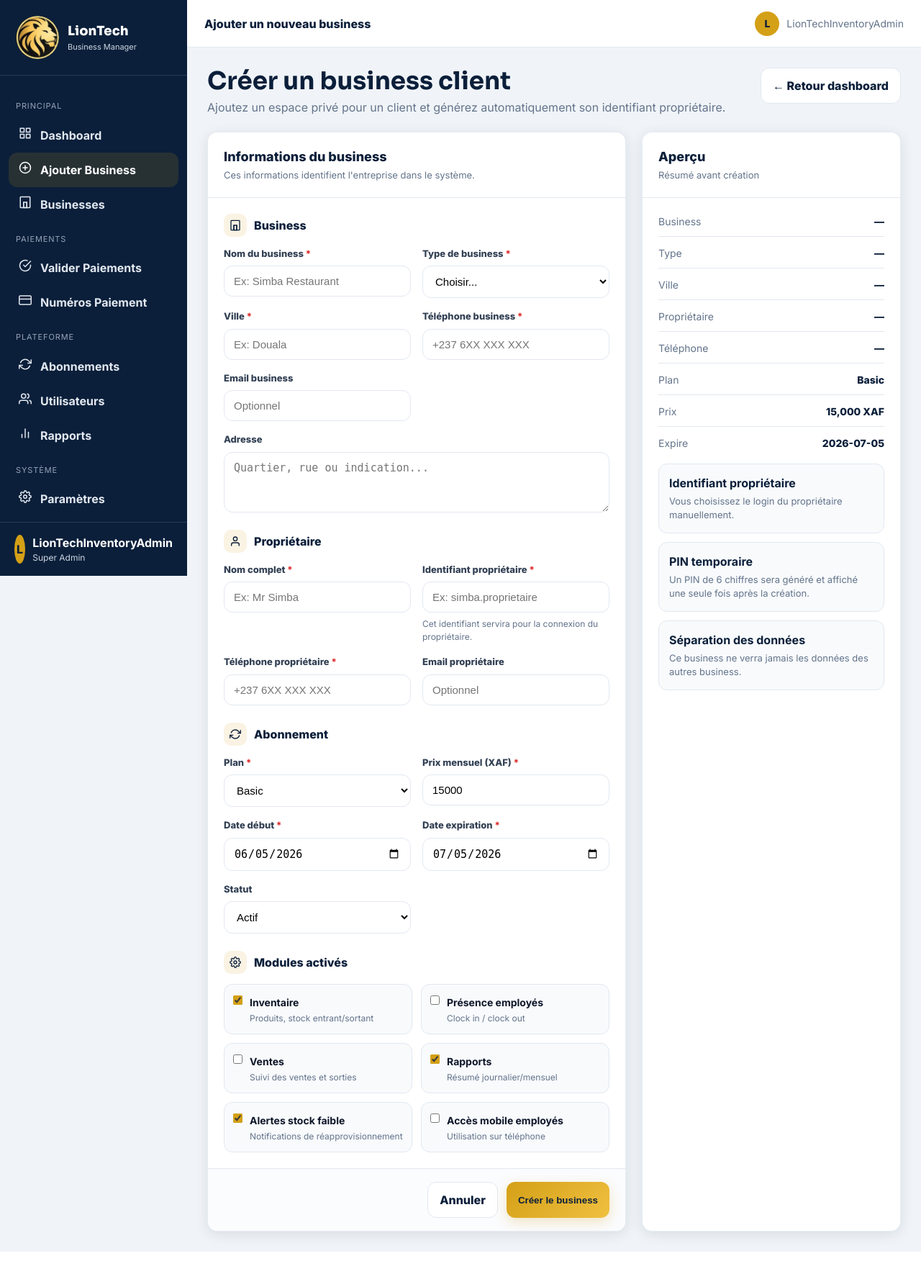
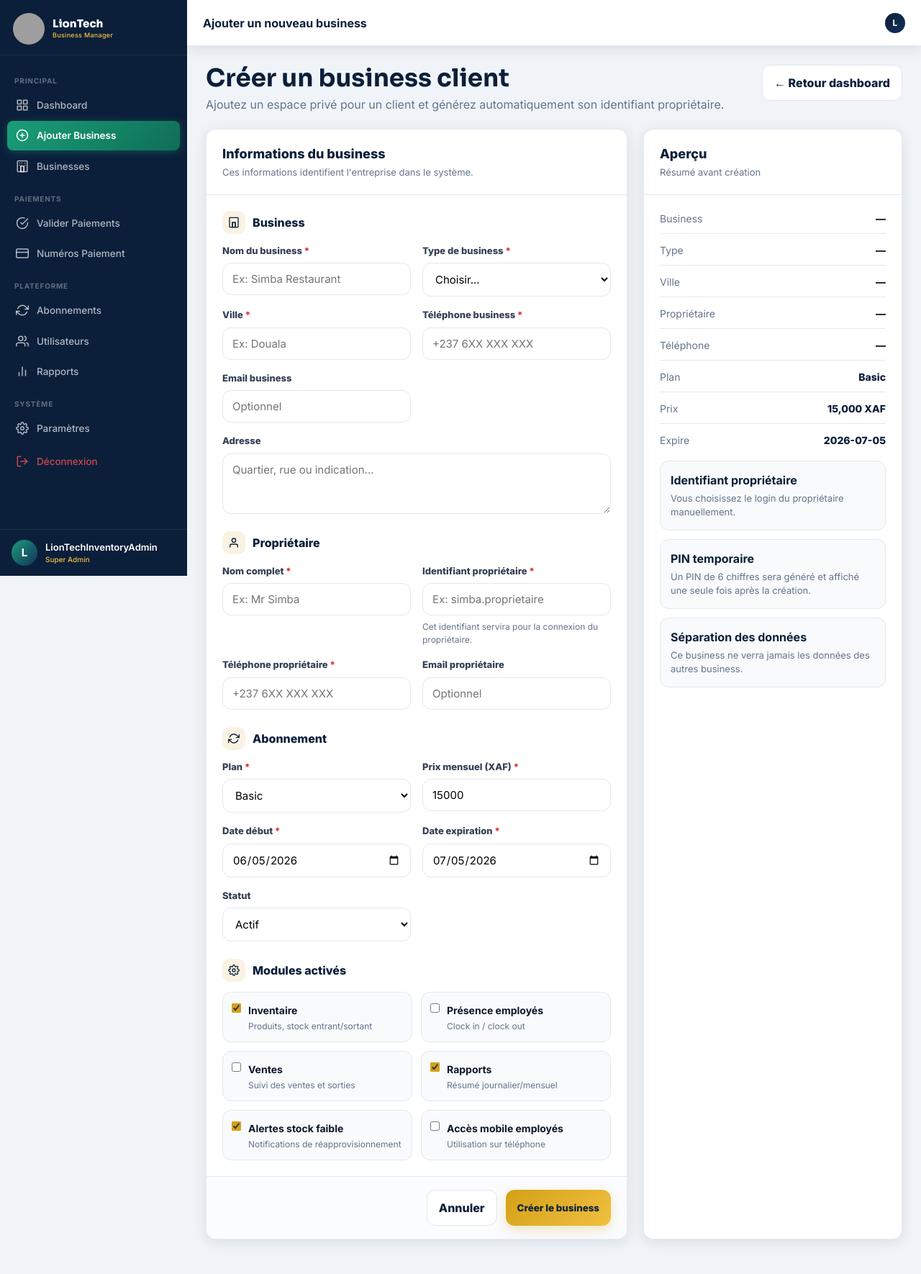
Before and after one commit to Fochiv/InventaireLiontechMongit, a PHP site: page /add_business.php in a window 1280 px wide. Shown: the whole page at 72% size. Before the commit the page ends 1739 px from the top, so only its background shows below. Run offline with PHP 8.4, Linux system fonts and the light colour scheme; a user stored in the database is signed in; data that the repository does not hold is empty; some libraries are stand-ins or nearby versions; grey boxes are pictures that could not be loaded.

Commit message:
Update website navigation and improve translation consistency across pages
Restructure the 'Add Business' page layout to use the SuperAdmin theme, unify the sidebar navigation across all pages, fix active link highlighting for payment settings, and ensure French translations are applied consistently to all dashboard pages.

Replit-Commit-Author: Agent
Replit-Commit-Session-Id: b0598d58-d853-45da-bb28-51cd8c02d1c1
Replit-Commit-Checkpoint-Type: full_checkpoint
Replit-Commit-Event-Id: 156e9ee3-f16e-4290-be59-3965517e7220
Replit-Helium-Checkpoint-Created: true

```diff
--- a/LionTech_Add_Business_Page/liontech_add_business_page/add_business.php
+++ b/LionTech_Add_Business_Page/liontech_add_business_page/add_business.php
@@ -182,52 +182,24 @@ $initials=substr($initials,0,2);
 <meta charset="UTF-8"/><meta name="viewport" content="width=device-width,initial-scale=1.0"/>
 <meta name="robots" content="noindex,nofollow"/>
 <title>Ajouter un business — LionTech</title>
+<link rel="stylesheet" href="../../SuperAdmin/super_admin.css"/>
 <link rel="stylesheet" href="add_business.css"/>
 </head>
 <body>
-<div class="ab-layout">
+<div class="sa-layout">
 
-<aside class="ab-sidebar" id="ab-sidebar">
-  <div class="ab-sidebar-header">
-    <div class="ab-logo">
-       <img src="<?= APP_URL ?>/Image/logo_lionTechhead.jpeg" alt="LionTech" style="width:60px;height:60px;border-radius:50%;object-fit:cover;">
-      <div><div class="ab-logo-name">LionTech</div><div class="ab-logo-tag">Business Manager</div></div>
-    </div>
-  </div>
-  <nav class="ab-nav">
-    <div class="ab-nav-section">Principal</div>
-    <a class="ab-nav-item" href="<?=APP_URL?>/SuperAdmin/super_admin.php"><span class="ab-nav-icon"><svg width="18" height="18" viewBox="0 0 24 24" fill="none" stroke="currentColor" stroke-width="2" stroke-linecap="round" stroke-linejoin="round"><rect x="3" y="3" width="7" height="7"/><rect x="14" y="3" width="7" height="7"/><rect x="14" y="14" width="7" height="7"/><rect x="3" y="14" width="7" height="7"/></svg></span><span>Dashboard</span></a>
-    <a class="ab-nav-item active" href="add_business.php"><span class="ab-nav-icon"><svg width="18" height="18" viewBox="0 0 24 24" fill="none" stroke="currentColor" stroke-width="2" stroke-linecap="round" stroke-linejoin="round"><circle cx="12" cy="12" r="10"/><line x1="12" y1="8" x2="12" y2="16"/><line x1="8" y1="12" x2="16" y2="12"/></svg></span><span>Ajouter Business</span></a>
-    <a class="ab-nav-item" href="<?=APP_URL?>/SuperAdmin/super_admin.php"><span class="ab-nav-icon"><svg width="18" height="18" viewBox="0 0 24 24" fill="none" stroke="currentColor" stroke-width="2" stroke-linecap="round" stroke-linejoin="round"><rect x="3" y="2" width="18" height="20" rx="1"/><line x1="9" y1="22" x2="9" y2="12"/><line x1="15" y1="22" x2="15" y2="12"/><rect x="9" y="12" width="6" height="10"/></svg></span><span>Businesses</span></a>
-    <div class="ab-nav-section">Paiements</div>
-    <a class="ab-nav-item" href="<?=APP_URL?>/SuperAdmin/payment_review.php"><span class="ab-nav-icon"><svg width="18" height="18" viewBox="0 0 24 24" fill="none" stroke="currentColor" stroke-width="2" stroke-linecap="round" stroke-linejoin="round"><path d="M22 11.08V12a10 10 0 1 1-5.93-9.14"/><polyline points="22 4 12 14.01 9 11.01"/></svg></span><span>Valider Paiements</span></a>
-    <a class="ab-nav-item" href="<?=APP_URL?>/SuperAdmin/payment_settings.php"><span class="ab-nav-icon"><svg width="18" height="18" viewBox="0 0 24 24" fill="none" stroke="currentColor" stroke-width="2" stroke-linecap="round" stroke-linejoin="round"><rect x="1" y="4" width="22" height="16" rx="2" ry="2"/><line x1="1" y1="10" x2="23" y2="10"/></svg></span><span>Numéros Paiement</span></a>
-    <div class="ab-nav-section">Plateforme</div>
-    <a class="ab-nav-item" href="<?=APP_URL?>/SuperAdmin/super_admin.php"><span class="ab-nav-icon"><svg width="18" height="18" viewBox="0 0 24 24" fill="none" stroke="currentColor" stroke-width="2" stroke-linecap="round" stroke-linejoin="round"><polyline points="23 4 23 10 17 10"/><polyline points="1 20 1 14 7 14"/><path d="M3.51 9a9 9 0 0 1 14.85-3.36L23 10M1 14l4.64 4.36A9 9 0 0 0 20.49 15"/></svg></span><span>Abonnements</span></a>
-    <a class="ab-nav-item" href="<?=APP_URL?>/SuperAdmin/super_admin.php"><span class="ab-nav-icon"><svg width="18" height="18" viewBox="0 0 24 24" fill="none" stroke="currentColor" stroke-width="2" stroke-linecap="round" stroke-linejoin="round"><path d="M17 21v-2a4 4 0 0 0-4-4H5a4 4 0 0 0-4 4v2"/><circle cx="9" cy="7" r="4"/><path d="M23 21v-2a4 4 0 0 0-3-3.87"/><path d="M16 3.13a4 4 0 0 1 0 7.75"/></svg></span><span>Utilisateurs</span></a>
-    <a class="ab-nav-item" href="<?=APP_URL?>/SuperAdmin/super_admin_reports.php"><span class="ab-nav-icon"><svg width="18" height="18" viewBox="0 0 24 24" fill="none" stroke="currentColor" stroke-width="2" stroke-linecap="round" stroke-linejoin="round"><line x1="18" y1="20" x2="18" y2="10"/><line x1="12" y1="20" x2="12" y2="4"/><line x1="6" y1="20" x2="6" y2="14"/></svg></span><span>Rapports</span></a>
-    <div class="ab-nav-section">Système</div>
-    <a class="ab-nav-item" href="<?=APP_URL?>/SuperAdmin/payment_settings.php"><span class="ab-nav-icon"><svg width="18" height="18" viewBox="0 0 24 24" fill="none" stroke="currentColor" stroke-width="2" stroke-linecap="round" stroke-linejoin="round"><circle cx="12" cy="12" r="3"/><path d="M19.4 15a1.65 1.65 0 0 0 .33 1.82l.06.06a2 2 0 0 1-2.83 2.83l-.06-.06a1.65 1.65 0 0 0-1.82-.33 1.65 1.65 0 0 0-1 1.51V21a2 2 0 0 1-4 0v-.09A1.65 1.65 0 0 0 9 19.4a1.65 1.65 0 0 0-1.82.33l-.06.06a2 2 0 0 1-2.83-2.83l.06-.06A1.65 1.65 0 0 0 4.68 15a1.65 1.65 0 0 0-1.51-1H3a2 2 0 0 1 0-4h.09A1.65 1.65 0 0 0 4.6 9a1.65 1.65 0 0 0-.33-1.82l-.06-.06a2 2 0 0 1 2.83-2.83l.06.06A1.65 1.65 0 0 0 9 4.68a1.65 1.65 0 0 0 1-1.51V3a2 2 0 0 1 4 0v.09a1.65 1.65 0 0 0 1 1.51 1.65 1.65 0 0 0 1.82-.33l.06-.06a2 2 0 0 1 2.83 2.83l-.06.06A1.65 1.65 0 0 0 19.4 9a1.65 1.65 0 0 0 1.51 1H21a2 2 0 0 1 0 4h-.09a1.65 1.65 0 0 0-1.51 1z"/></svg></span><span>Paramètres</span></a>
-    <a class="ab-nav-item" href="<?=APP_URL?>/Logininventory/logout.php"><span class="ab-nav-icon"><svg width="18" height="18" viewBox="0 0 24 24" fill="none" stroke="currentColor" stroke-width="2" stroke-linecap="round" stroke-linejoin="round"><path d="M9 21H5a2 2 0 0 1-2-2V5a2 2 0 0 1 2-2h4"/><polyline points="16 17 21 12 16 7"/><line x1="21" y1="12" x2="9" y2="12"/></svg></span><span>Déconnexion</span></a>
-  </nav>
-  <div class="ab-sidebar-footer">
-    <div class="ab-avatar"><?=e($initials)?></div>
-    <div><strong><?=e($user['full_name'])?></strong><div style="font-size:12px;color:#CBD5E1">Super Admin</div></div>
-  </div>
-</aside>
-<div class="ab-overlay" id="ab-overlay"></div>
+<?php $url = APP_URL; include __DIR__ . '/../../SuperAdmin/_sidebar.php'; ?>
 
-<div class="ab-main">
-<header class="ab-topbar">
-  <button class="ab-hamburger" id="ab-hamburger"><svg width="22" height="22" viewBox="0 0 24 24" fill="none" stroke="currentColor" stroke-width="2" stroke-linecap="round" stroke-linejoin="round"><line x1="3" y1="12" x2="21" y2="12"/><line x1="3" y1="6" x2="21" y2="6"/><line x1="3" y1="18" x2="21" y2="18"/></svg></button>
-  <div class="ab-title-sm">Ajouter un nouveau business</div>
-  <div class="ab-user">
-    <div class="ab-avatar" style="width:34px;height:34px"><?=e($initials)?></div>
-    <span><?=e($user['full_name'])?></span>
+<div class="sa-main">
+<header class="sa-topbar">
+  <button class="sa-hamburger" id="sa-hamburger"><svg width="22" height="22" viewBox="0 0 24 24" fill="none" stroke="currentColor" stroke-width="2" stroke-linecap="round" stroke-linejoin="round"><line x1="3" y1="12" x2="21" y2="12"/><line x1="3" y1="6" x2="21" y2="6"/><line x1="3" y1="18" x2="21" y2="18"/></svg></button>
+  <div style="font-size:16px;font-weight:700;color:#0B1F3A;flex:1">Ajouter un nouveau business</div>
+  <div class="sa-topbar-right">
+    <div class="sa-profile-av"><?= e($initials) ?></div>
   </div>
 </header>
 
-<main class="ab-content">
+<main class="sa-content">
   <div class="ab-page-head">
     <div>
       <h1 class="ab-page-title">Créer un business client</h1>
@@ -399,5 +371,16 @@ $initials=substr($initials,0,2);
 </div>
 </div>
 <script src="add_business.js"></script>
+<script>
+const _ab_sidebar   = document.getElementById('sa-sidebar');
+const _ab_overlay   = document.getElementById('sa-overlay');
+const _ab_hamburger = document.getElementById('sa-hamburger');
+const _ab_close     = document.getElementById('sa-sidebar-close');
+function _ab_open()  { _ab_sidebar.classList.add('open');    _ab_overlay.classList.add('active'); }
+function _ab_shut()  { _ab_sidebar.classList.remove('open'); _ab_overlay.classList.remove('active'); }
+if (_ab_hamburger) _ab_hamburger.addEventListener('click', _ab_open);
+if (_ab_close)     _ab_close.addEventListener('click', _ab_shut);
+if (_ab_overlay)   _ab_overlay.addEventListener('click', _ab_shut);
+</script>
 </body>
 </html>
--- a/SuperAdmin/_sidebar.php
+++ b/SuperAdmin/_sidebar.php
@@ -49,6 +49,7 @@ if (!isset($saPendingCount)) {
 }
 
 $saCurrentPage = basename($_SERVER['PHP_SELF']);
+$saTab = $_GET['tab'] ?? '';
 $saUrl = $url ?? APP_URL;
 ?>
 <aside class="sa-sidebar" id="sa-sidebar">
@@ -91,8 +92,8 @@ $saUrl = $url ?? APP_URL;
       <?php endif; ?>
     </a>
 
-    <a class="sa-nav-item <?= $saCurrentPage === 'payment_settings.php' ? 'active' : '' ?>"
-       href="<?= $saUrl ?>/SuperAdmin/payment_settings.php">
+    <a class="sa-nav-item <?= ($saCurrentPage === 'payment_settings.php' && $saTab === 'numbers') ? 'active' : '' ?>"
+       href="<?= $saUrl ?>/SuperAdmin/payment_settings.php?tab=numbers">
       <span class="sa-nav-icon"><?= saIcon('credit-card') ?></span>
       <span>Numéros Paiement</span>
     </a>
@@ -117,7 +118,7 @@ $saUrl = $url ?? APP_URL;
 
     <div class="sa-nav-section">Système</div>
 
-    <a class="sa-nav-item <?= ($saCurrentPage === 'payment_settings.php' && !($saCurrentPage === 'payment_settings.php' && isset($_SERVER['QUERY_STRING']))) ? 'active' : '' ?>"
+    <a class="sa-nav-item <?= ($saCurrentPage === 'payment_settings.php' && $saTab !== 'numbers') ? 'active' : '' ?>"
        href="<?= $saUrl ?>/SuperAdmin/payment_settings.php">
       <span class="sa-nav-icon"><?= saIcon('settings') ?></span>
       <span>Paramètres</span>
--- a/SuperAdmin/payment_review.php
+++ b/SuperAdmin/payment_review.php
@@ -347,8 +347,8 @@ const _sa_sidebar  = document.getElementById('sa-sidebar');
 const _sa_overlay  = document.getElementById('sa-overlay');
 const _sa_hamburger = document.getElementById('sa-hamburger');
 const _sa_close    = document.getElementById('sa-sidebar-close');
-function _sa_open()  { _sa_sidebar.classList.add('open');    _sa_overlay.classList.add('show'); }
-function _sa_close_fn() { _sa_sidebar.classList.remove('open'); _sa_overlay.classList.remove('show'); }
+function _sa_open()  { _sa_sidebar.classList.add('open');    _sa_overlay.classList.add('active'); }
+function _sa_close_fn() { _sa_sidebar.classList.remove('open'); _sa_overlay.classList.remove('active'); }
 if (_sa_hamburger) _sa_hamburger.addEventListener('click', _sa_open);
 if (_sa_close)     _sa_close.addEventListener('click', _sa_close_fn);
 if (_sa_overlay)   _sa_overlay.addEventListener('click', _sa_close_fn);
--- a/SuperAdmin/payment_settings.php
+++ b/SuperAdmin/payment_settings.php
@@ -301,8 +301,8 @@ const _sa_sidebar   = document.getElementById('sa-sidebar');
 const _sa_overlay   = document.getElementById('sa-overlay');
 const _sa_hamburger = document.getElementById('sa-hamburger');
 const _sa_close     = document.getElementById('sa-sidebar-close');
-function _sa_open()     { _sa_sidebar.classList.add('open');    _sa_overlay.classList.add('show'); }
-function _sa_close_fn() { _sa_sidebar.classList.remove('open'); _sa_overlay.classList.remove('show'); }
+function _sa_open()     { _sa_sidebar.classList.add('open');    _sa_overlay.classList.add('active'); }
+function _sa_close_fn() { _sa_sidebar.classList.remove('open'); _sa_overlay.classList.remove('active'); }
 if (_sa_hamburger) _sa_hamburger.addEventListener('click', _sa_open);
 if (_sa_close)     _sa_close.addEventListener('click', _sa_close_fn);
 if (_sa_overlay)   _sa_overlay.addEventListener('click', _sa_close_fn);
```
Also changed, not shown: Logininventory/dashboard/employee.php (+8 -8 lines), Logininventory/dashboard/manager.php (+8 -8 lines), Logininventory/dashboard/owner.php (+8 -8 lines), Logininventory/dashboard/subscription.php (+9 -9 lines), SuperAdmin/super_admin_reports.php (+4 -4 lines).
